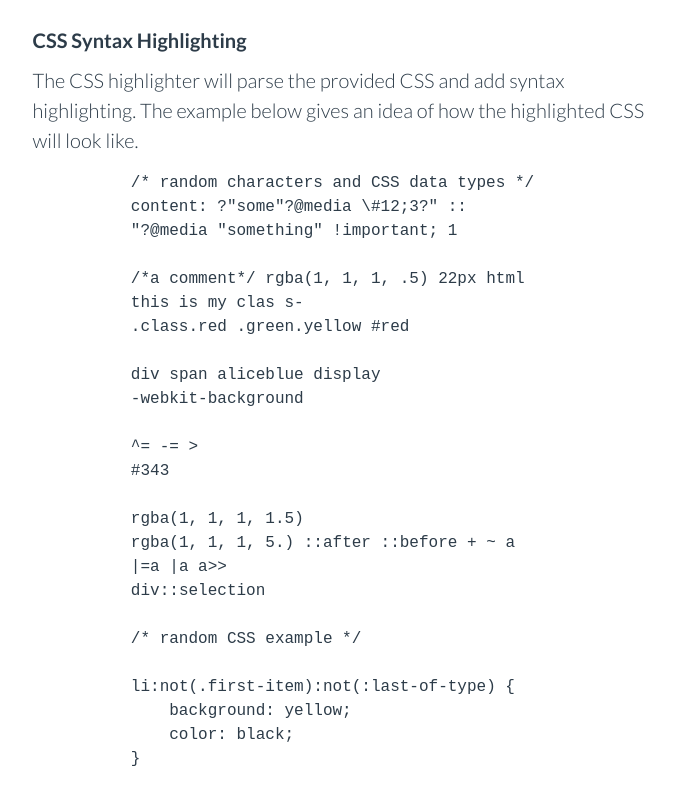
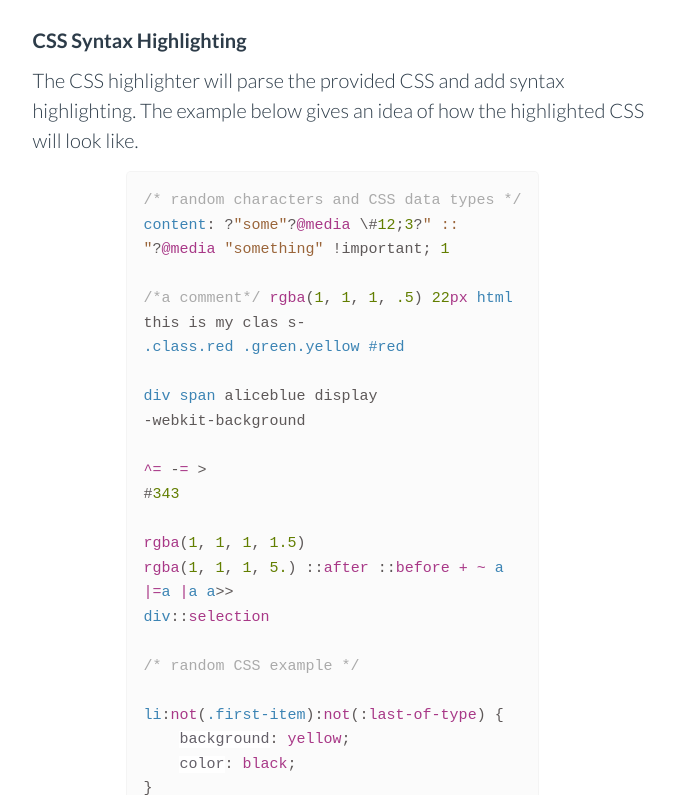
Before and after one commit to cgabriel5/css-syntax-highlighter, a plain HTML site: page index.html in a window 1280 px wide. Shown: the top 795 px of the page, without its empty margins (295-970 px from the left). Drawn offline with Linux system fonts and the light colour scheme.

Commit message:
refactor: Add highlighter.css to index.html
Link to the now separated highlighter.css file.

```diff
--- a/index.html
+++ b/index.html
@@ -5,6 +5,7 @@
     <meta charset="utf-8">
     <meta content="width=device-width, initial-scale=1.0" name="viewport">
     <link href="css/styles.css" rel="stylesheet">
+    <link href="css/highlighter.css" rel="stylesheet">
     <!-- nice google fonts: raleway, work sans, open sans, lato, oxygen -->
     <link href="https://fonts.googleapis.com/css?family=Lato:300,400,700" rel="stylesheet">
     <script src="js/app.js"></script>
@@ -29,7 +30,7 @@
                     <div class="label">CSS Syntax Highlighting</div>
                     <div class="paragraph">The CSS highlighter will parse the provided CSS and add syntax highlighting. The example below gives an idea of how the highlighted CSS will look like.</div>
                     <div class="css-example">
-                        <pre><code class="custom-css lang-css-syntax">/* random characters and CSS data types */
+                        <pre><code class="lang-css-syntax">/* random characters and CSS data types */
 content: ?"some"?@media \#12;3?" ::
 "?@media "something" !important; 1
 
```
